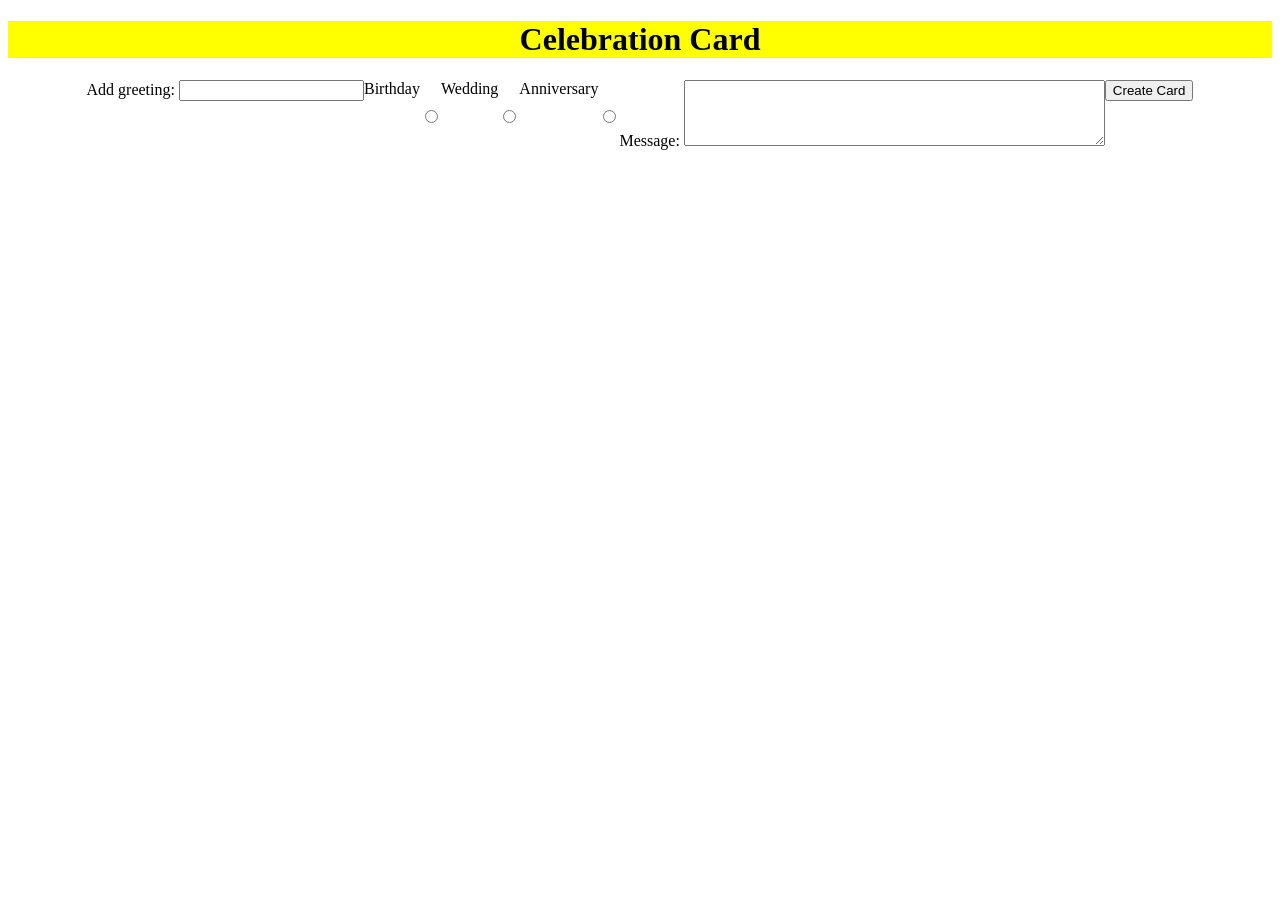
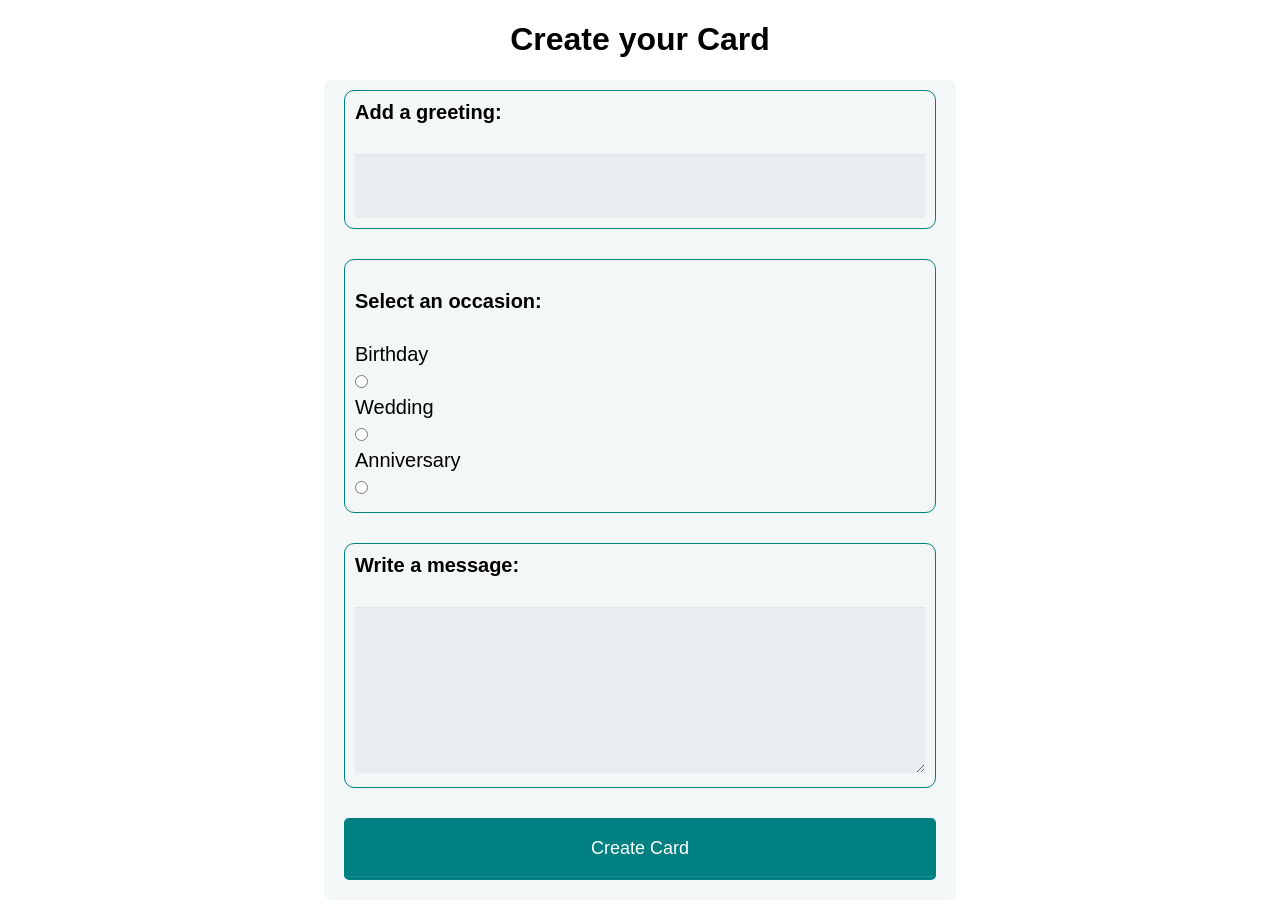
Before and after one commit to Pearl-web/CelebrationCard, a website: page index.html in a window 1280 px wide. Before the commit the page ends 800 px from the top, so only its background shows below. Drawn offline with Linux system fonts and the light colour scheme.

Commit message:
add styling and submit function to return at the bottom

```diff
--- a/index.html
+++ b/index.html
@@ -9,15 +9,17 @@
     <title>Celebration Card</title>
 </head>
 <body>
-    <h1>Celebration Card</h1>
-    <form action="">
-        <div class="addGreeting">
-            <label for="greeting">Add greeting:</label>
+    <h1>Create your Card</h1>
+    <form id='form'action="">
+
+        <div class="border" class="addGreeting">
+            <label for="greeting" class ="heading">Add a greeting:</label>
             <input type="text" id="greeting" name="greeting">
             <br>
         </div>
 
-        <div class ="radioButtons">
+        <div class="border" class ="radioButtons">
+            <p>Select an occasion:</p>
             <label for="birthday">Birthday</label>
             <input type="radio" id="birthday" name="occasion" value="birthday">
             <br>
@@ -29,8 +31,8 @@
             <br>
         </div>
 
-        <div class="addMessage">
-            <label for="message">Message:</label>
+        <div  class="border" class="addMessage">
+            <label for="message" class="heading">Write a message:</label>
             <textarea id="message" name="message" rows="4" cols="50"></textarea>
             <br>
         </div>
@@ -38,7 +40,10 @@
         <div class="submitButton">
             <input id="submit" type="submit" value="Create Card">
         </div>
+
     </form>
+
+    <div id="card"></div>
 
 </body>
 </html>
--- a/static/index.js
+++ b/static/index.js
@@ -1,5 +1,21 @@
-document.getElementById('submit').addEventListener("click", changeColor)
 
-function changeColor(){
-    document.getElementById('submit').style.backgroundColor = "pink"
-;}
+
+const form = document.getElementById('form');
+const card = document.getElementById('card');
+const message = document.getElementById("message")
+const greeting= document.getElementById("greeting")
+
+
+
+
+
+form.addEventListener('submit', logSubmit);
+
+
+
+
+function logSubmit(event) {
+    event.preventDefault();
+    card.innerHTML = `${greeting.value} <br> ${message.value}`;
+
+  }
--- a/style.css
+++ b/style.css
@@ -1,17 +1,96 @@
+* {
+    font-family:Arial, Helvetica, sans-serif;
+    box-sizing: border-box;
+}
+
+
 /* Header styles go here */
+
 h1 {
     text-align: center;
-    background-color:yellow;
+
 }
 
 /*Form styles go here */
 form {
+
     display: flex;
-    justify-content: center;
+    flex-direction: column;
     flex-wrap: wrap;
+    background-color: aqua;
+    width:50%;
+    margin: auto;
+    max-width: 50%;
+    padding: 10px 20px;
+    background: #f4f7f8;
+    border-radius: 8px;
+      }
+
 }
 
 .radioButtons {
     display: flex;
     flex-direction: row;
 }
+
+
+#form-container {
+    background-color: pink;
+
+
+}
+
+
+
+input[type="text"],
+
+textarea,
+select {
+  background: rgba(255,255,255,0.1);
+  border: none;
+  font-size: 30px;
+  padding: 15px;
+  width: 100%;
+  background-color: #e8eeef;
+  color: #8a97a0;
+  box-shadow: 0 1px 0 rgba(0,0,0,0.03) inset;}
+
+
+  input[type="radio"]
+ {
+  margin: 0 4px 8px 0;
+}
+
+input[type="submit"]{
+    padding: 19px 39px 18px 39px;
+    color: #FFF;
+    background-color:teal;
+    font-size: 18px;
+    text-align: center;
+    font-style: normal;
+    border-radius: 5px;
+    width: 100%;
+    border: 1px solid teal;
+    border-width: 1px 1px 3px;
+    box-shadow: 0 -1px 0 rgba(255,255,255,0.1) inset;
+    margin-bottom: 10px;
+  }
+
+  label, p {
+    display: block;
+    margin-bottom: 8px;
+    font-size: 20px;
+}
+
+    p, .heading {
+        margin-bottom: 30px;
+        font-weight: bold;
+    }
+
+
+  .border{
+      margin-bottom: 30px;
+      border: 1px solid teal;
+      border-radius: 10px;
+      padding: 10px;
+  }
```
